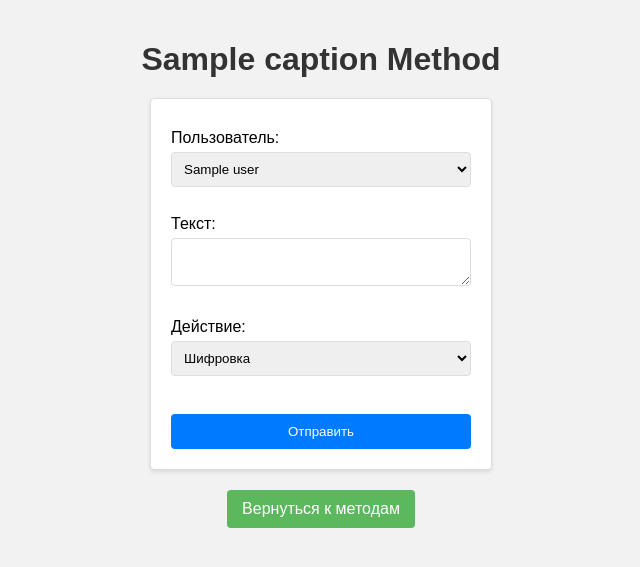
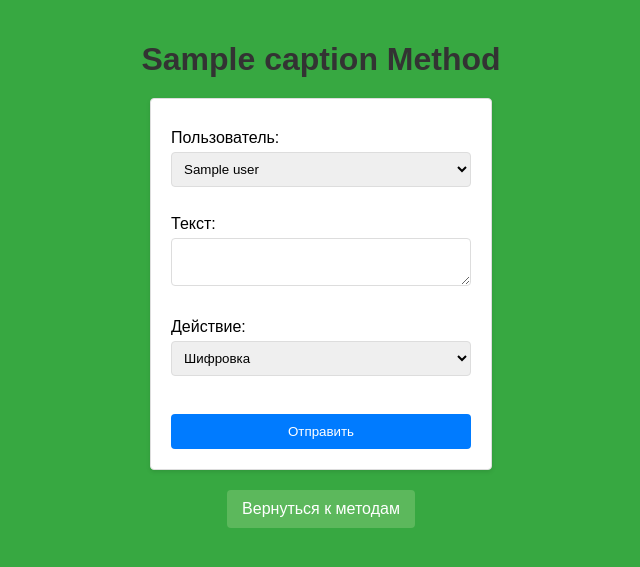
Before and after one commit to Staret1974/Metod-Vizher, a Flask app: template templates/encrypt.html in a window 1280 px wide. Shown: the top 567 px of the page, without its empty margins (319-959 px from the left). Run offline with Flask 3, Linux system fonts and the light colour scheme; the template is opened without the code that fills it: most values are stand-ins (such as "Sample title", 1, 10 or a date in 2020).

Commit message:
Update encrypt.html

```diff
--- a/templates/encrypt.html
+++ b/templates/encrypt.html
@@ -6,7 +6,7 @@
     <style>
         body {
             font-family: 'Arial', sans-serif;
-            background-color: #f2f2f2;
+            background-color: #37a841;
             margin: 0;
             padding: 20px;
             display: flex;
```
